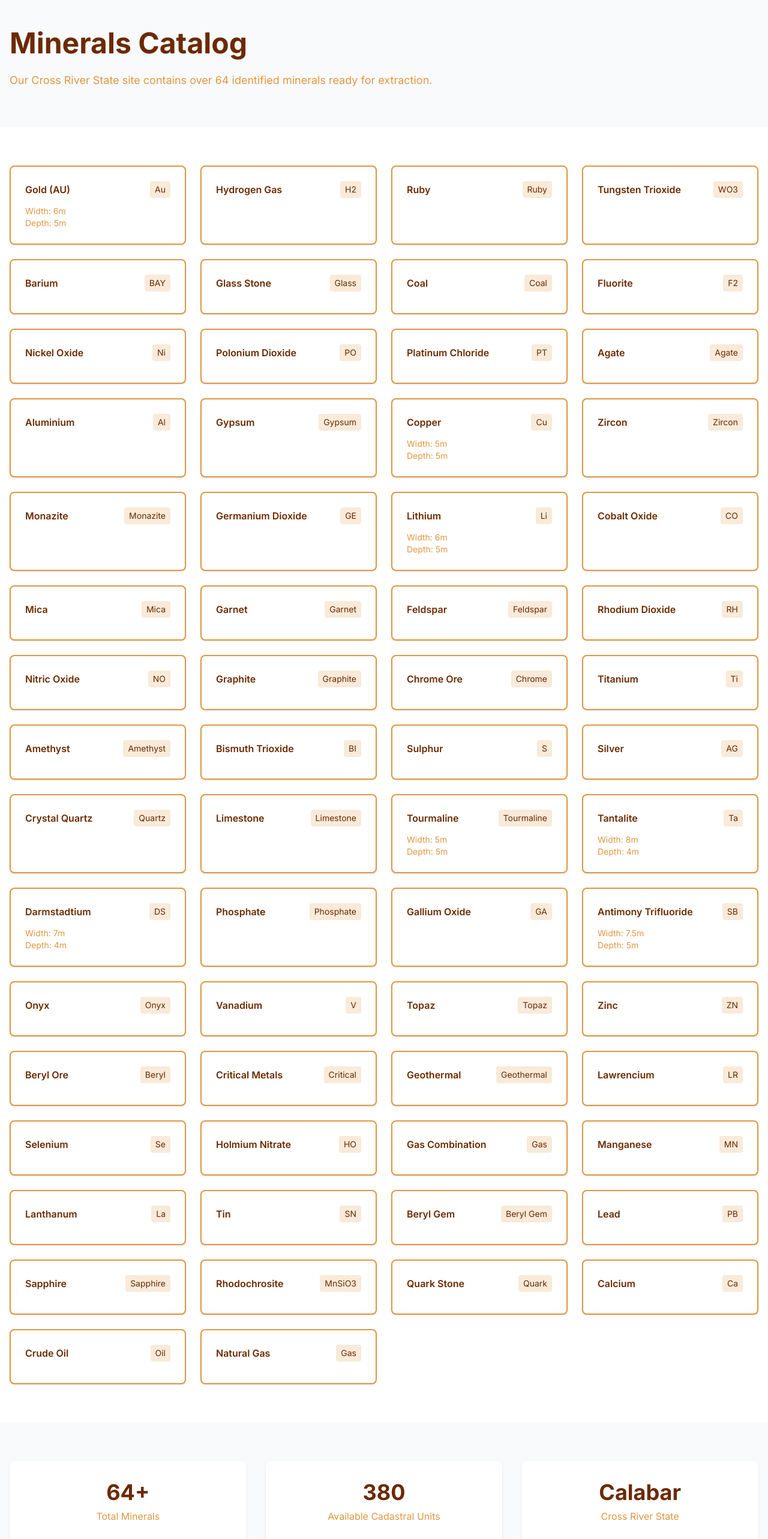
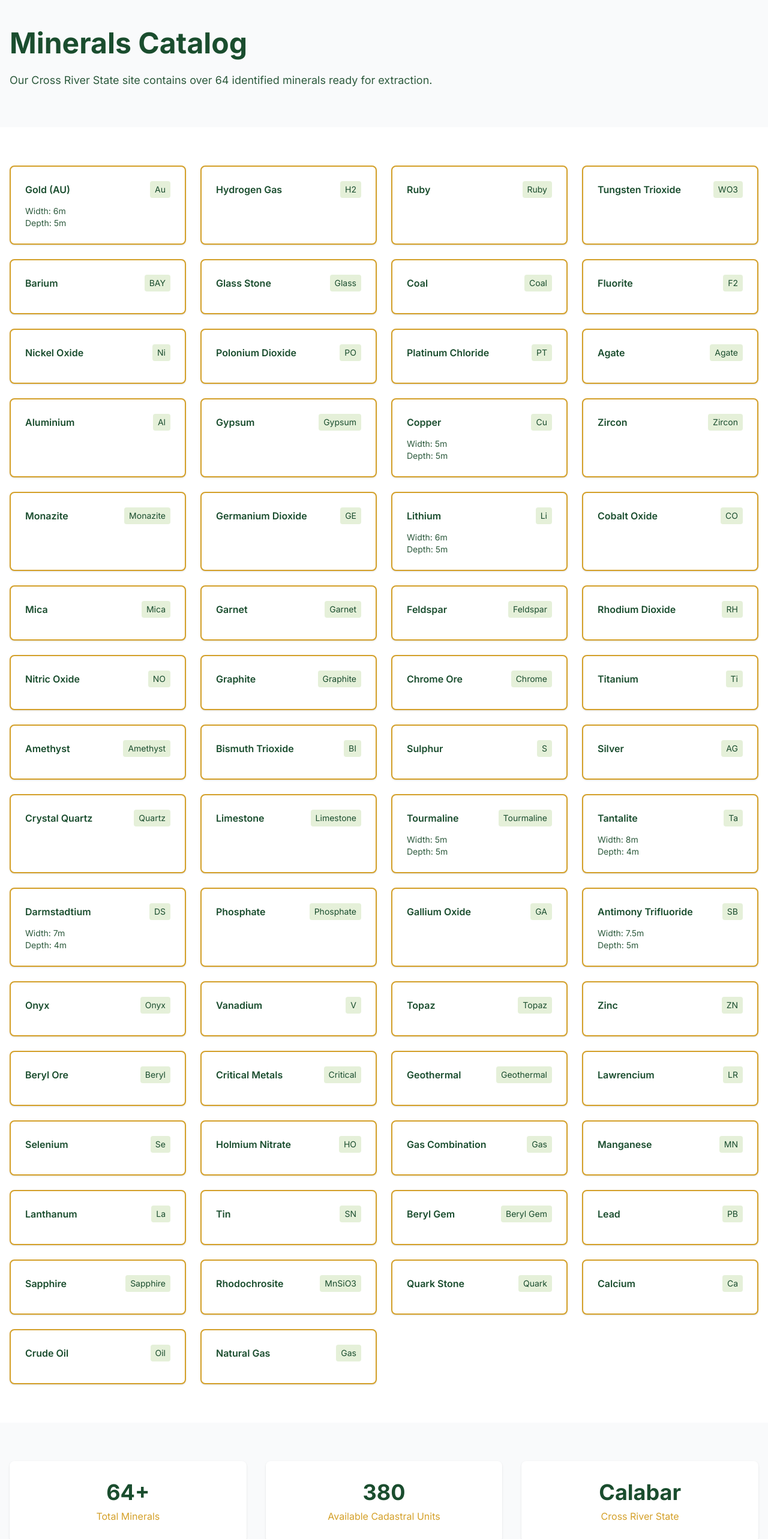
Before and after one commit to AntipasBen23/MARINE, a Next.js app: page /minerals in a window 1280 px wide. Shown: the part 80-2646 px from the top of the page at 60% size. Built offline with nearby package versions, Linux system fonts and the light colour scheme.

Commit message:
refactored minerals page colours

```diff
--- a/src/app/minerals/page.tsx
+++ b/src/app/minerals/page.tsx
@@ -6,10 +6,10 @@ export default function MineralsPage() {
       {/* Hero */}
       <section className="py-16 bg-gray-50">
         <div className="container mx-auto px-4">
-          <h1 className="text-4xl md:text-5xl font-bold mb-6" style={{ color: 'rgb(107, 42, 0)' }}>
+          <h1 className="text-4xl md:text-5xl font-bold mb-6" style={{ color: '#1a4d2e' }}>
             Minerals Catalog
           </h1>
-          <p className="text-lg max-w-3xl" style={{ color: 'rgb(224, 151, 65)' }}>
+          <p className="text-lg max-w-3xl" style={{ color: '#2d5a3d' }}>
             Our Cross River State site contains over 64 identified minerals ready for extraction.
           </p>
         </div>
@@ -20,17 +20,17 @@ export default function MineralsPage() {
         <div className="container mx-auto px-4">
           <div className="grid grid-cols-1 sm:grid-cols-2 md:grid-cols-3 lg:grid-cols-4 gap-6">
             {minerals.map((mineral, index) => (
-              <div key={index} className="bg-white p-6 rounded-lg shadow-sm border-2 hover:shadow-md transition" style={{ borderColor: 'rgb(224, 151, 65)' }}>
+              <div key={index} className="bg-white p-6 rounded-lg shadow-sm border-2 hover:shadow-md transition" style={{ borderColor: '#d4a029' }}>
                 <div className="flex items-center justify-between mb-3">
-                  <h3 className="font-semibold" style={{ color: 'rgb(107, 42, 0)' }}>
+                  <h3 className="font-semibold" style={{ color: '#1a4d2e' }}>
                     {mineral.name}
                   </h3>
-                  <span className="text-sm px-2 py-1 rounded" style={{ backgroundColor: 'rgba(224, 151, 65, 0.2)', color: 'rgb(107, 42, 0)' }}>
+                  <span className="text-sm px-2 py-1 rounded" style={{ backgroundColor: 'rgba(124, 179, 66, 0.2)', color: '#1a4d2e' }}>
                     {mineral.symbol}
                   </span>
                 </div>
                 {mineral.width && mineral.depth && (
-                  <div className="text-sm" style={{ color: 'rgb(224, 151, 65)' }}>
+                  <div className="text-sm" style={{ color: '#2d5a3d' }}>
                     <p>Width: {mineral.width}</p>
                     <p>Depth: {mineral.depth}</p>
                   </div>
@@ -46,22 +46,22 @@ export default function MineralsPage() {
         <div className="container mx-auto px-4">
           <div className="grid grid-cols-1 md:grid-cols-3 gap-8 text-center">
             <div className="bg-white p-8 rounded-lg shadow-sm">
-              <div className="text-4xl font-bold mb-2" style={{ color: 'rgb(107, 42, 0)' }}>
+              <div className="text-4xl font-bold mb-2" style={{ color: '#1a4d2e' }}>
                 64+
               </div>
-              <div style={{ color: 'rgb(224, 151, 65)' }}>Total Minerals</div>
+              <div style={{ color: '#d4a029' }}>Total Minerals</div>
             </div>
             <div className="bg-white p-8 rounded-lg shadow-sm">
-              <div className="text-4xl font-bold mb-2" style={{ color: 'rgb(107, 42, 0)' }}>
+              <div className="text-4xl font-bold mb-2" style={{ color: '#1a4d2e' }}>
                 380
               </div>
-              <div style={{ color: 'rgb(224, 151, 65)' }}>Available Cadastral Units</div>
+              <div style={{ color: '#d4a029' }}>Available Cadastral Units</div>
             </div>
             <div className="bg-white p-8 rounded-lg shadow-sm">
-              <div className="text-4xl font-bold mb-2" style={{ color: 'rgb(107, 42, 0)' }}>
+              <div className="text-4xl font-bold mb-2" style={{ color: '#1a4d2e' }}>
                 Calabar
               </div>
-              <div style={{ color: 'rgb(224, 151, 65)' }}>Cross River State</div>
+              <div style={{ color: '#d4a029' }}>Cross River State</div>
             </div>
           </div>
         </div>
```
